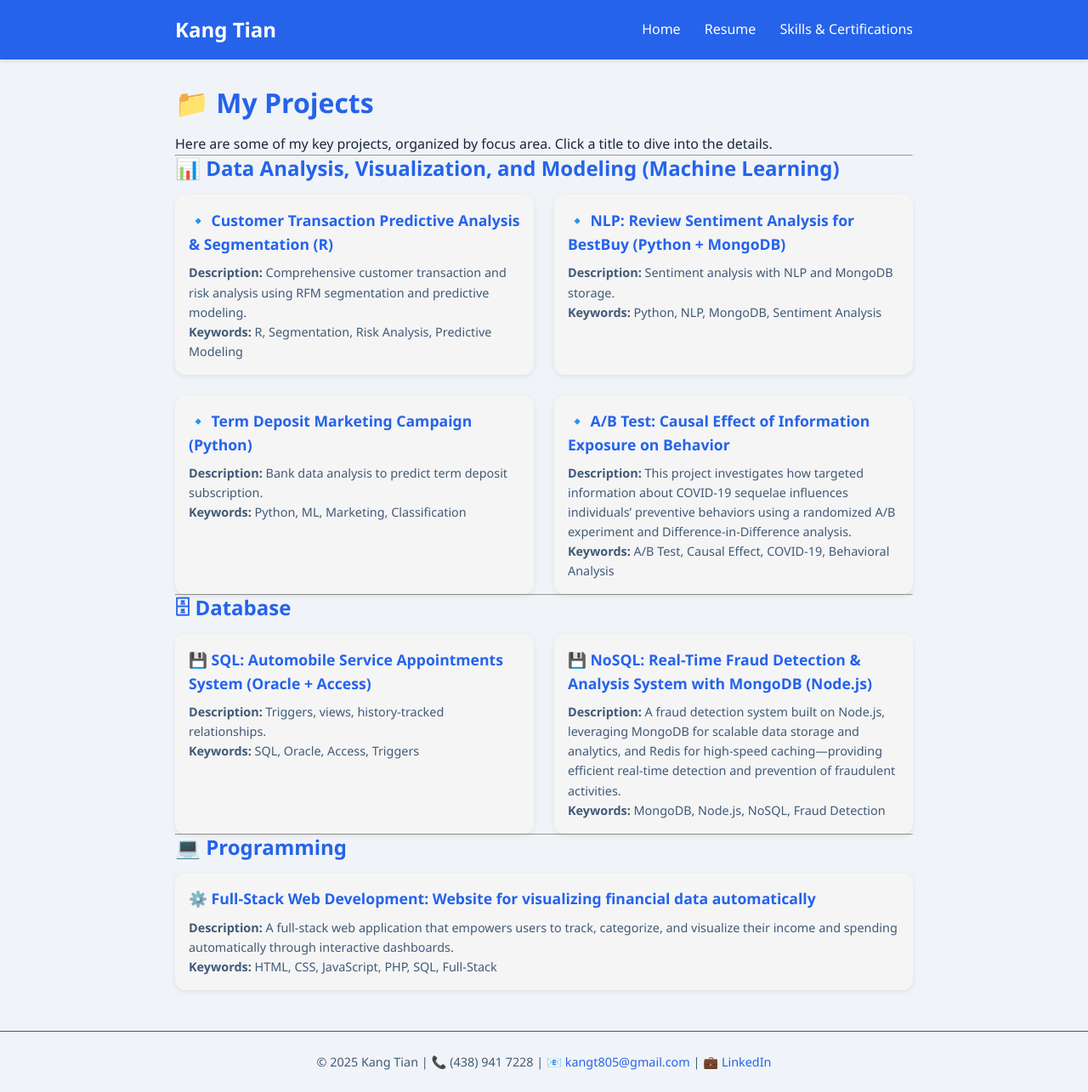
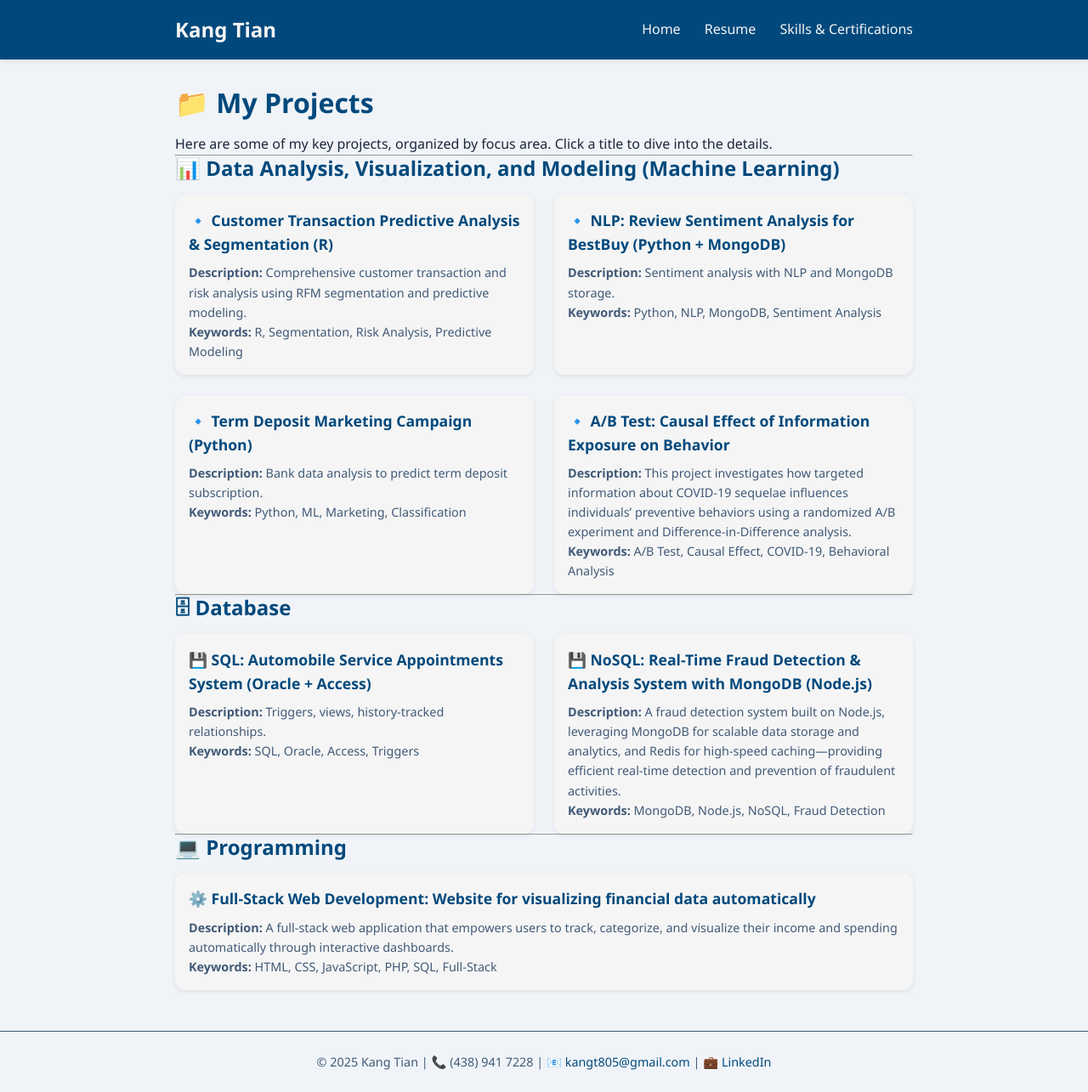
Before and after one commit to kang-tian/kang-tian.github.io, a Jekyll site: the page built from index.md, in a window 1280 px wide. Shown: the whole page at 85% size. Built offline with Jekyll 4.4.1, drawn with Linux system fonts in a browser that asks for light colours.

Commit message:
Update styles.css

```diff
--- a/assets/css/styles.css
+++ b/assets/css/styles.css
@@ -2,15 +2,16 @@
   --max-width: 900px;
 
   /* Backgrounds */
-  --bg: #F0F4F8;        /* Light blue-gray for main background */
-  --card-bg: #FFFFFF;    /* White cards for sections */
-  --highlight: #E3EAF2; /* Light blue for hover/focus areas */
+  --bg: #F0F4F8;        /* Light blue-gray main background */
+  --card-bg: #F5F5F5;    /* Light grey cards */
+  --highlight: #E3EAF2; /* Hover/focus background */
 
   /* Text */
-  --text: #1B263B;       /* Dark navy for main text */
-  --accent1: #2563EB;    /* Vibrant blue - main accent (buttons, links, headings) */
-  --accent2: #778DA9;    /* Muted blue - secondary accent (hover, borders, subheadings) */
-  --accent3: #415A77;    /* Medium steel blue - tertiary accent (details, small text) */
+  --text: #1B263B;        /* Dark navy text */
+  --accent1: #01497c;     /* Header & main headings - dark blue */
+  --accent2: #2c7da0;     /* Secondary headings / hover links */
+  --accent3: #415A77;     /* Small text / details */
+  --accent4: #468fa;      /* Optional tertiary accent */
 }
 
 /* Global Reset */
```
